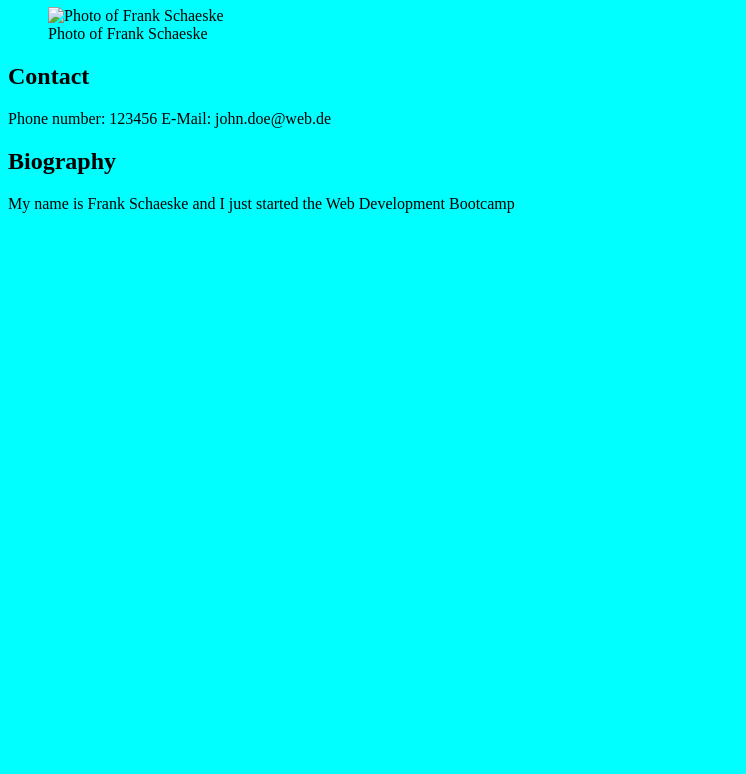
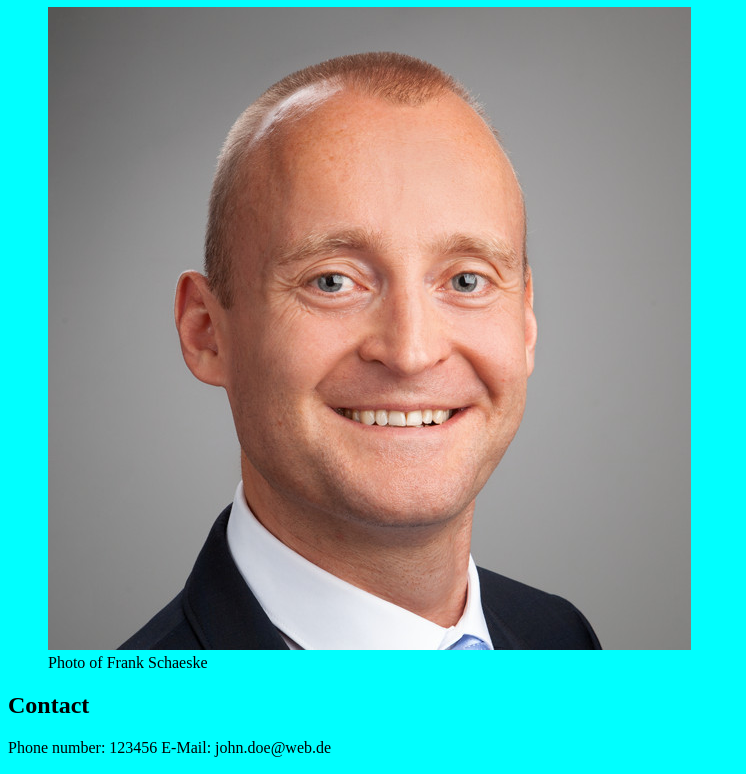
Before and after one commit to Frank-Schaeske/personal-website, a plain HTML site: page index.html in a window 1280 px wide. Shown: the part 99-873 px from the top of the page, without its empty margins (0-746 px from the left). Before the commit the page ends 800 px from the top, so only its background shows below. Drawn offline with Linux system fonts and the light colour scheme.

Commit message:
edit index.html

```diff
--- a/index.html
+++ b/index.html
@@ -15,7 +15,7 @@
     <body>
       <h1>Frank Schaeske</h1>
       <figure>
-        <img source="Foto.jpg" alt="Photo of Frank Schaeske" />
+        <img src="Foto.jpg" alt="Photo of Frank Schaeske" />
         <figcaption>Photo of Frank Schaeske</figcaption>
       </figure>
       <section id="Contact">
```
